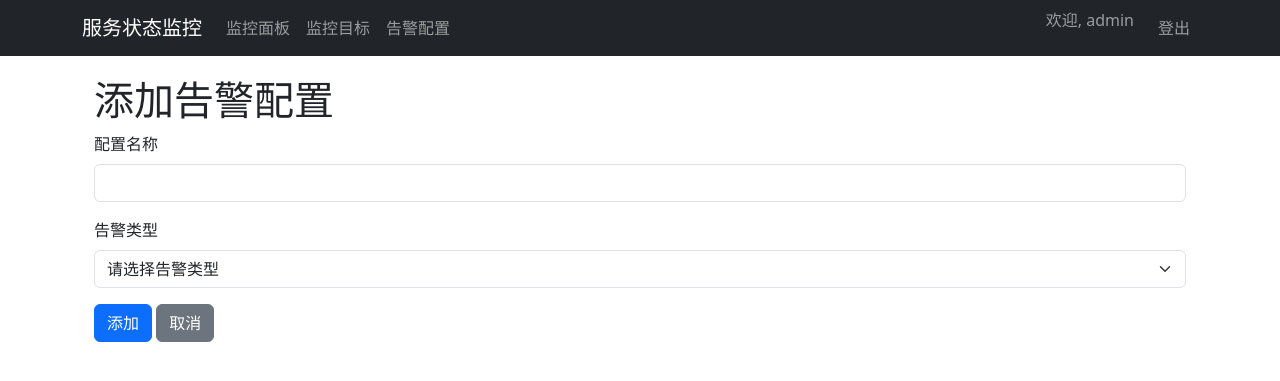
After one commit to ShawnMa123/upup, a Flask app: page /alert/add in a window 1280 px wide. The commit adds this page. Shown: the top 381 px of the page. Run offline with Flask 3, Linux system fonts and the light colour scheme; a user stored in the database is signed in.

Commit message:
add router for alert tab

```diff
--- /dev/null
+++ b/templates/add_alert.html
@@ -0,0 +1,66 @@
+{% extends "base.html" %}
+
+{% block content %}
+<h1>添加告警配置</h1>
+<form method="POST">
+    <div class="mb-3">
+        <label for="name" class="form-label">配置名称</label>
+        <input type="text" class="form-control" id="name" name="name" required>
+    </div>
+    <div class="mb-3">
+        <label for="type" class="form-label">告警类型</label>
+        <select class="form-select" id="type" name="type" required onchange="toggleConfigFields()">
+            <option value="">请选择告警类型</option>
+            <option value="email">邮件告警</option>
+            <option value="webhook">Webhook告警</option>
+        </select>
+    </div>
+
+    <div id="email-config" style="display:none;">
+        <h4>邮件服务器配置</h4>
+        <div class="mb-3">
+            <label for="smtp_server" class="form-label">SMTP服务器</label>
+            <input type="text" class="form-control" id="smtp_server" name="smtp_server">
+        </div>
+        <div class="mb-3">
+            <label for="smtp_port" class="form-label">SMTP端口</label>
+            <input type="number" class="form-control" id="smtp_port" name="smtp_port" value="587">
+        </div>
+        <div class="mb-3">
+            <label for="username" class="form-label">用户名</label>
+            <input type="text" class="form-control" id="username" name="username">
+        </div>
+        <div class="mb-3">
+            <label for="password" class="form-label">密码</label>
+            <input type="password" class="form-control" id="password" name="password">
+        </div>
+        <div class="mb-3">
+            <label for="from_addr" class="form-label">发件地址</label>
+            <input type="email" class="form-control" id="from_addr" name="from_addr">
+        </div>
+        <div class="mb-3">
+            <label for="to_addr" class="form-label">收件地址</label>
+            <input type="email" class="form-control" id="to_addr" name="to_addr">
+        </div>
+    </div>
+
+    <div id="webhook-config" style="display:none;">
+        <h4>Webhook配置</h4>
+        <div class="mb-3">
+            <label for="webhook_url" class="form-label">Webhook URL</label>
+            <input type="url" class="form-control" id="webhook_url" name="webhook_url" placeholder="https://example.com/webhook">
+        </div>
+    </div>
+
+    <button type="submit" class="btn btn-primary">添加</button>
+    <a href="{{ url_for('manage_alerts') }}" class="btn btn-secondary">取消</a>
+</form>
+
+<script>
+function toggleConfigFields() {
+    const type = document.getElementById('type').value;
+    document.getElementById('email-config').style.display = type === 'email' ? 'block' : 'none';
+    document.getElementById('webhook-config').style.display = type === 'webhook' ? 'block' : 'none';
+}
+</script>
+{% endblock %}
--- a/templates/base.html
+++ b/templates/base.html
@@ -26,6 +26,9 @@
                     </li>
                     <li class="nav-item">
                         <a class="nav-link" href="{{ url_for('manage_targets') }}">监控目标</a>
+                    </li>
+                    <li class="nav-item">
+                        <a class="nav-link" href="{{ url_for('manage_alerts') }}">告警配置</a>
                     </li>
                 </ul>
             </div>
```
Also changed, not shown: templates/alerts.html (added, +40 -0 lines).
